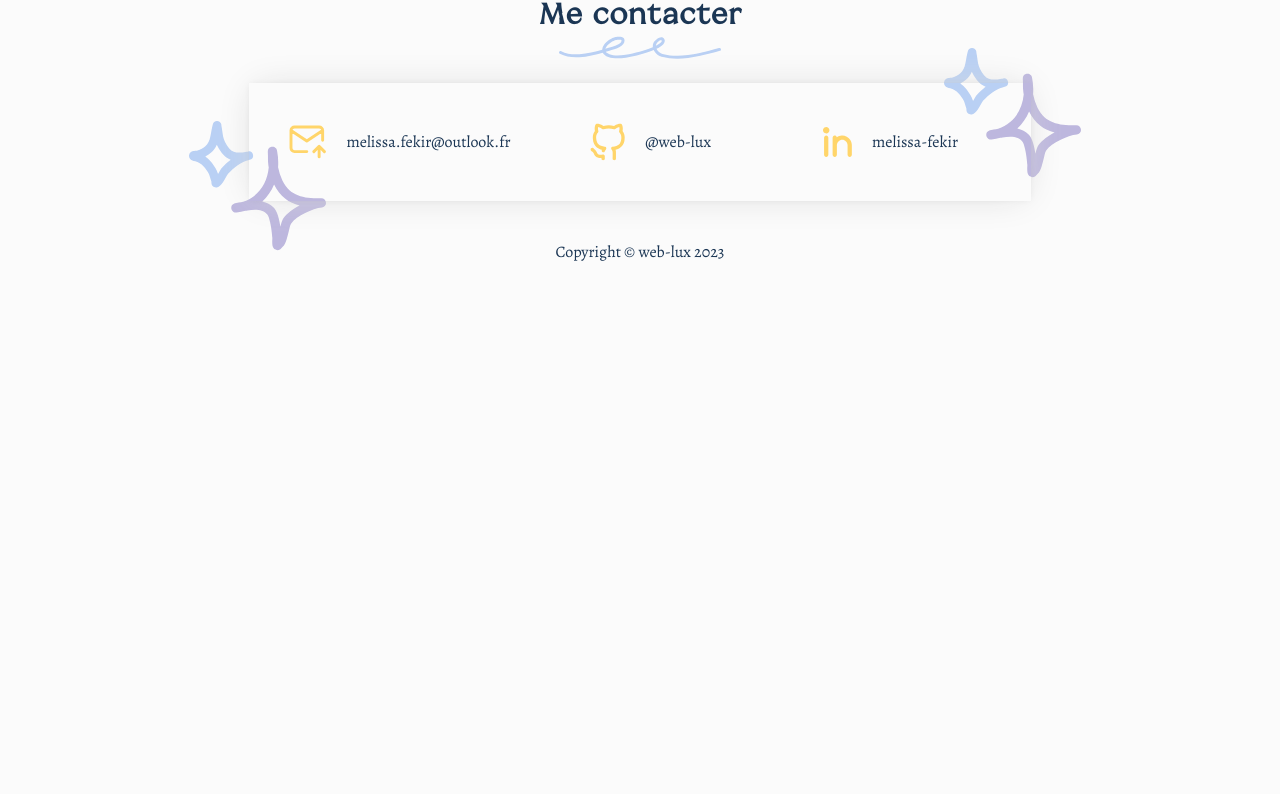
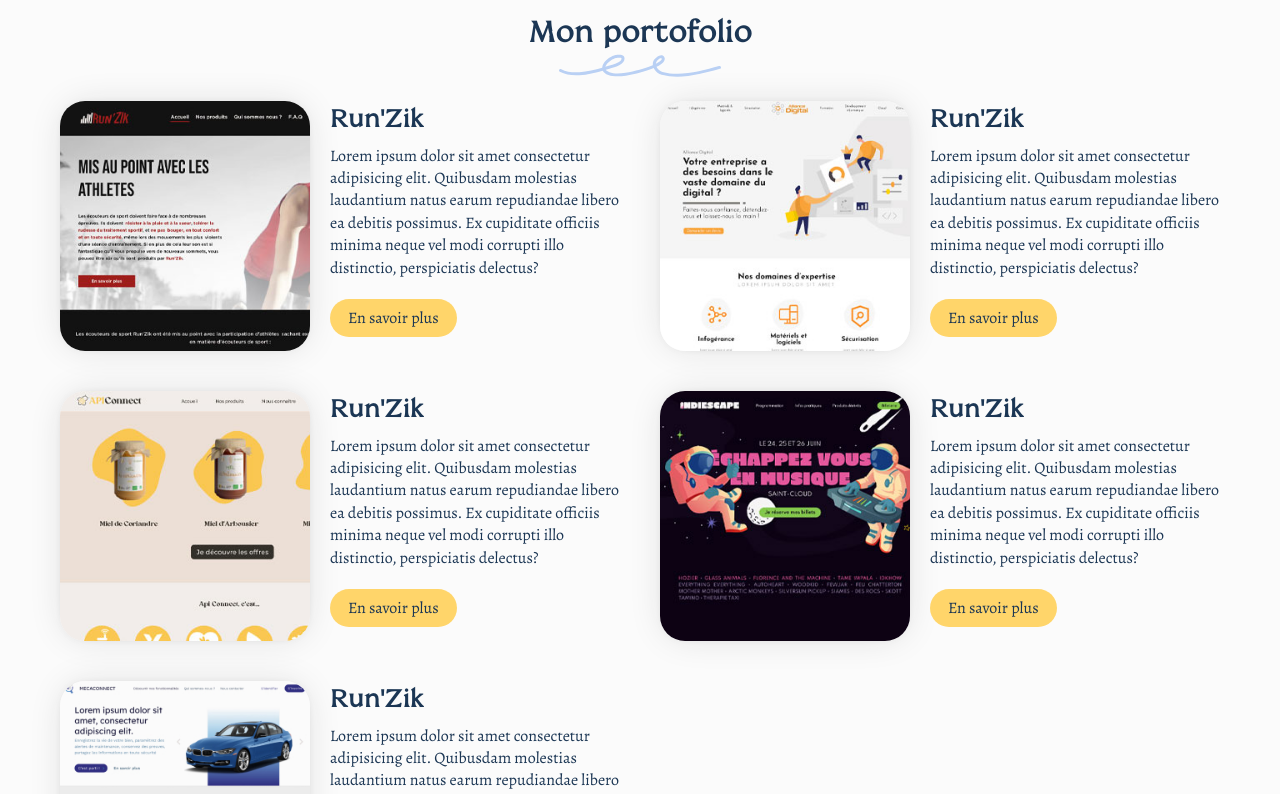
Before and after one commit to web-lux/portofolio-lux, a React (Vite) app: page / in a window 1280 px wide. Shown: the part 929-1723 px from the top of the page. Before the commit the page ends 1233 px from the top, so only its background shows below. Built offline with nearby package versions, Linux system fonts and the light colour scheme.

Commit message:
add portofolio section style

```diff
--- a/src/pages/about.scss
+++ b/src/pages/about.scss
@@ -207,3 +207,81 @@
 		}
 	}
 }
+
+#portofolio {
+	display: flex;
+	flex-direction: column;
+	align-items: center;
+	margin: 40px;
+
+	.projects {
+		display: grid;
+		gap: 40px;
+		grid-template-columns: repeat(auto-fit, minmax(min(400px, 100%), 2fr));
+
+		.project {
+			display: flex;
+			flex-wrap: wrap;
+			gap: 20px;
+
+			.img {
+				flex: 0 1 250px;
+				aspect-ratio: 1/1;
+				overflow: hidden;
+				border-radius: 25px;
+
+				img {
+					max-width: 100%;
+					height: 100%;
+					object-fit: cover;
+				}
+			}
+
+			.header {
+				flex: 1 4 200px;
+				display: flex;
+				flex-direction: column;
+				align-items: start;
+				gap: 20px;
+
+				h3 {
+					font-family: var(--title);
+					font-size: 1.5rem;
+					margin-bottom: -10px;
+				}
+			}
+		}
+	}
+
+	@media screen and (max-width: 690px) {
+		margin: 0;
+	}
+
+	@media screen and (min-width: 960px) and (max-width: 1100px) {
+		.projects {
+			grid-template-columns: 1fr 1fr 1fr !important;
+		}
+
+		.project {
+			justify-content: center;
+		}
+	}
+
+	@media screen and (max-width: 510px) and (min-width: 380px) {
+		.projects {
+			grid-template-columns: 1fr 1fr !important;
+		}
+	}
+
+	@media screen and (max-width: 380px) {
+		.project {
+			justify-content: center;
+
+			.header {
+				align-items: center !important;
+				text-align: justify;
+				max-width: 270px;
+			}
+		}
+	}
+}
--- a/src/pages/components/Portofolio.tsx
+++ b/src/pages/components/Portofolio.tsx
@@ -1,3 +1,98 @@
 export default function Portofolio() {
-	return <section>Portofolio</section>;
+	return (
+		<section id="portofolio">
+			<h2 className="h2">Mon portofolio</h2>
+			<div className="projects">
+				<div className="project">
+					<div className="img shadow">
+						<img src="/runzik.jpg" alt="" />
+					</div>
+					<div className="header">
+						<h3>Run'Zik</h3>
+						<p>
+							Lorem ipsum dolor sit amet consectetur adipisicing elit. Quibusdam
+							molestias laudantium natus earum repudiandae libero ea debitis
+							possimus. Ex cupiditate officiis minima neque vel modi corrupti
+							illo distinctio, perspiciatis delectus?
+						</p>
+						<a href="" className="btn">
+							En savoir plus
+						</a>
+					</div>
+				</div>
+
+				<div className="project">
+					<div className="img shadow">
+						<img src="/alliance.jpg" alt="" />
+					</div>
+					<div className="header">
+						<h3>Run'Zik</h3>
+						<p>
+							Lorem ipsum dolor sit amet consectetur adipisicing elit. Quibusdam
+							molestias laudantium natus earum repudiandae libero ea debitis
+							possimus. Ex cupiditate officiis minima neque vel modi corrupti
+							illo distinctio, perspiciatis delectus?
+						</p>
+						<a href="" className="btn">
+							En savoir plus
+						</a>
+					</div>
+				</div>
+
+				<div className="project">
+					<div className="img shadow">
+						<img src="/api-connect.jpg" alt="" />
+					</div>
+					<div className="header">
+						<h3>Run'Zik</h3>
+						<p>
+							Lorem ipsum dolor sit amet consectetur adipisicing elit. Quibusdam
+							molestias laudantium natus earum repudiandae libero ea debitis
+							possimus. Ex cupiditate officiis minima neque vel modi corrupti
+							illo distinctio, perspiciatis delectus?
+						</p>
+						<a href="" className="btn">
+							En savoir plus
+						</a>
+					</div>
+				</div>
+
+				<div className="project">
+					<div className="img shadow">
+						<img src="/indiescape.jpg" alt="" />
+					</div>
+					<div className="header">
+						<h3>Run'Zik</h3>
+						<p>
+							Lorem ipsum dolor sit amet consectetur adipisicing elit. Quibusdam
+							molestias laudantium natus earum repudiandae libero ea debitis
+							possimus. Ex cupiditate officiis minima neque vel modi corrupti
+							illo distinctio, perspiciatis delectus?
+						</p>
+						<a href="" className="btn">
+							En savoir plus
+						</a>
+					</div>
+				</div>
+
+				<div className="project">
+					<div className="img shadow" >
+						<img src="/mecaconnect.jpg" alt="" />
+					</div>
+					<div className="header">
+						<h3>Run'Zik</h3>
+						<p>
+							Lorem ipsum dolor sit amet consectetur adipisicing elit. Quibusdam
+							molestias laudantium natus earum repudiandae libero ea debitis
+							possimus. Ex cupiditate officiis minima neque vel modi corrupti
+							illo distinctio, perspiciatis delectus?
+						</p>
+						<a href="" className="btn">
+							En savoir plus
+						</a>
+					</div>
+				</div>
+			</div>
+		</section>
+	);
 }
```
